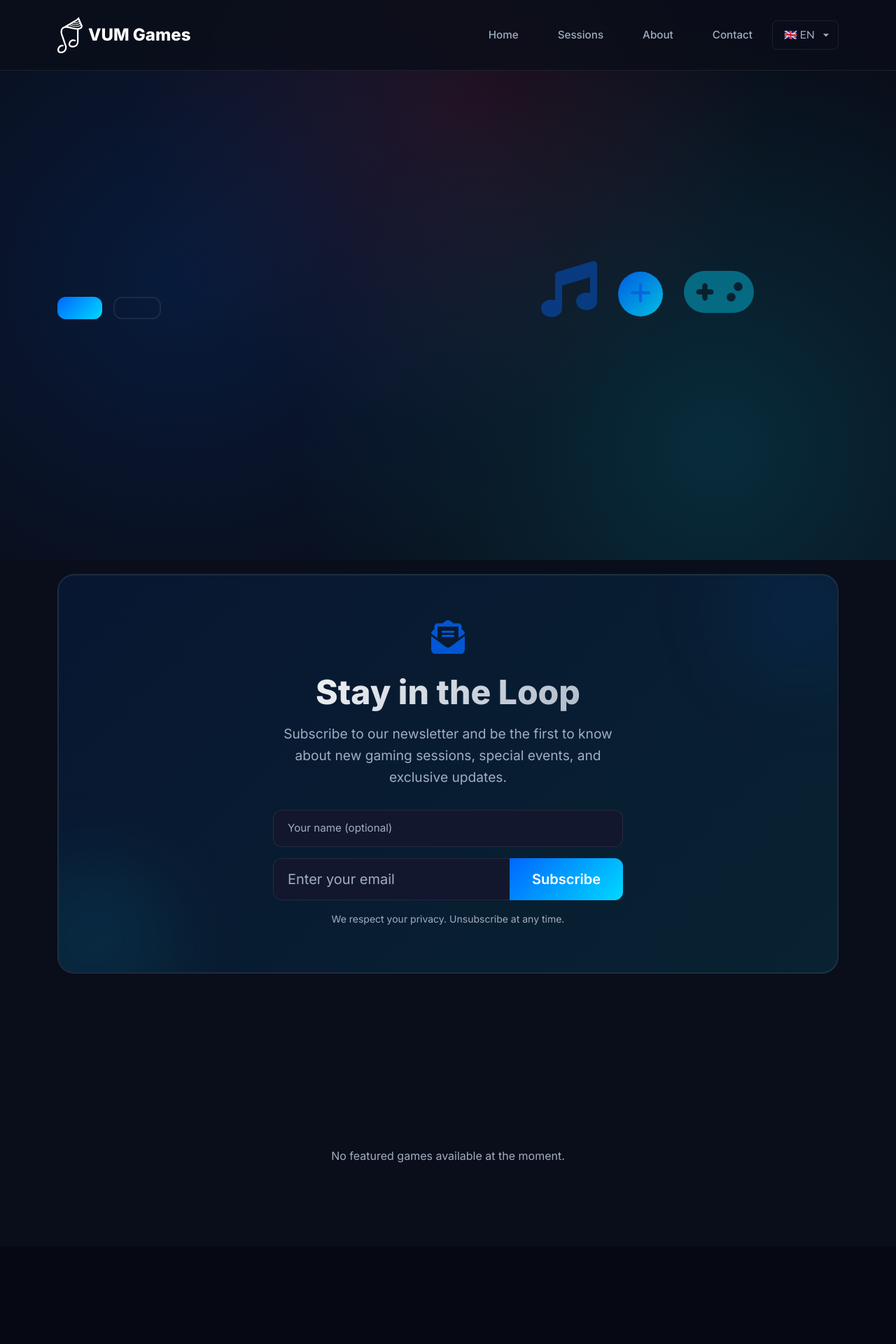
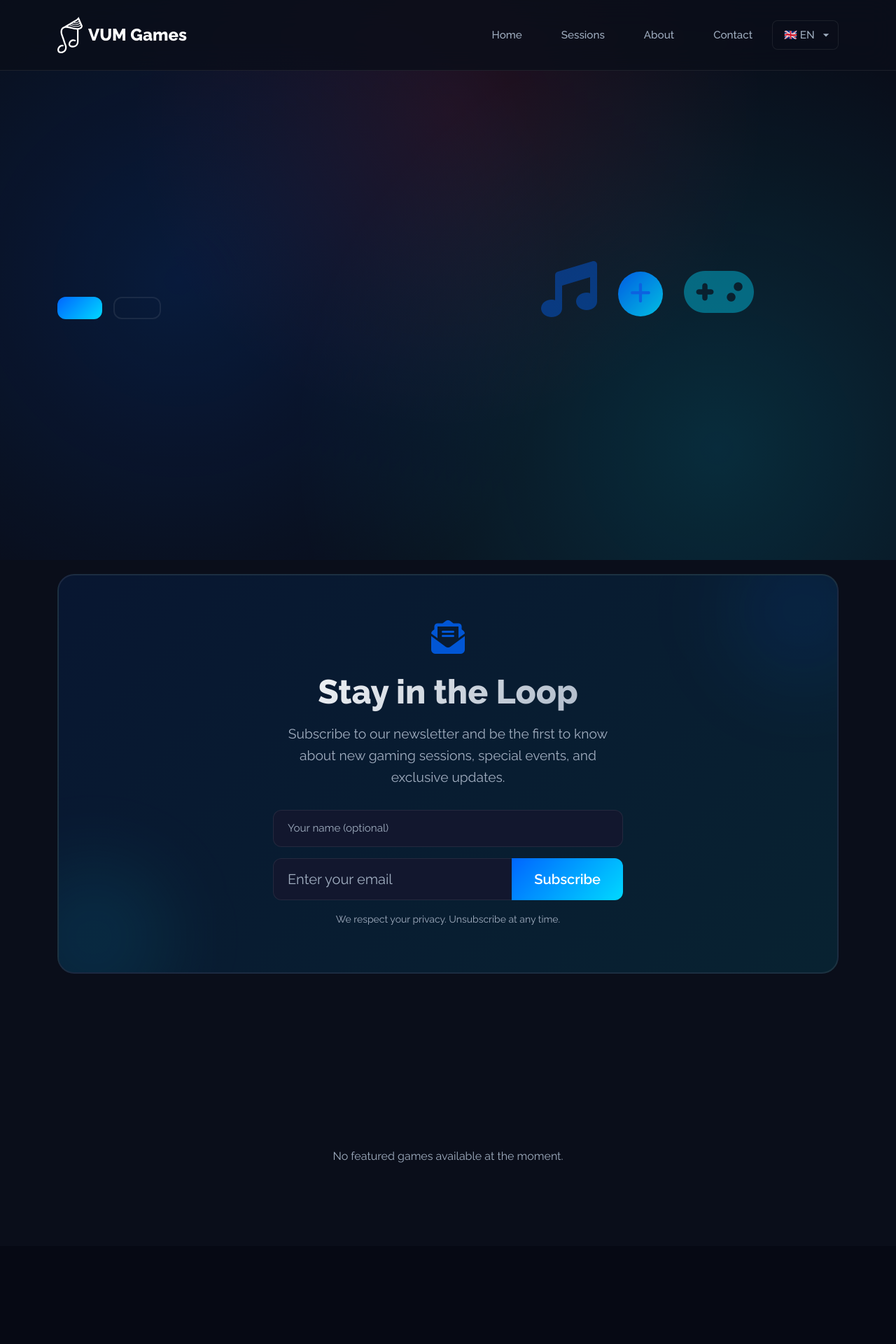
Before and after one commit to narevent/VUM-web, a Django app: page /en/ in a window 1280 px wide. Shown: the top 1920 px of the page at 70% size. Run offline with Django 4.2, Linux system fonts and the light colour scheme; data that the repository does not hold is empty; some libraries are stand-ins or nearby versions; some web fonts are replaced.

Commit message:
updated font

```diff
--- a/templates/company/base.html
+++ b/templates/company/base.html
@@ -53,7 +53,7 @@
         }
 
         body {
-            font-family: 'Inter', -apple-system, BlinkMacSystemFont, sans-serif;
+            font-family: 'Raleway', -apple-system, BlinkMacSystemFont, sans-serif;
             line-height: 1.6;
             color: var(--text-primary);
             background: var(--dark-bg);
```
